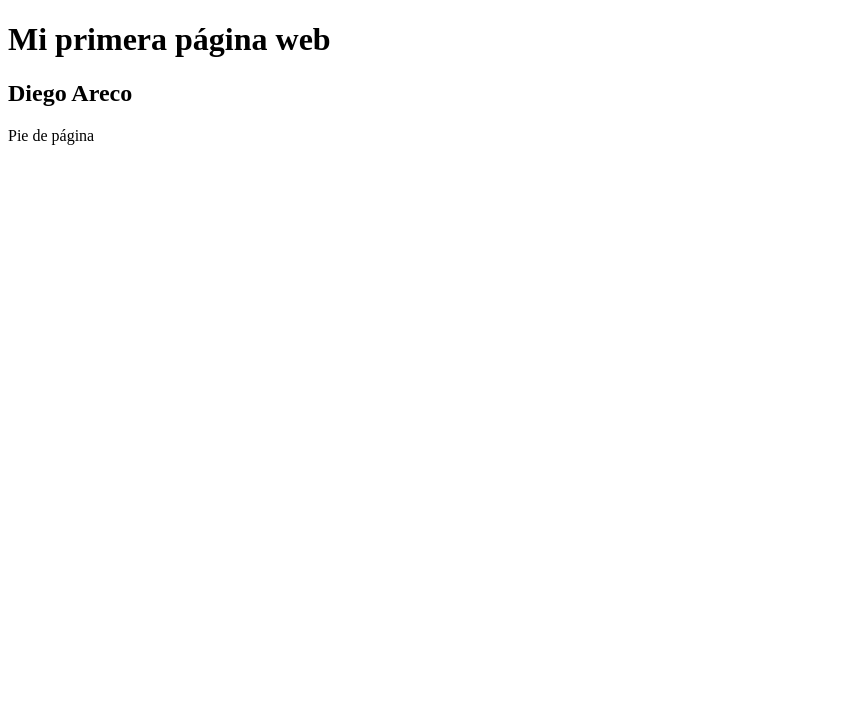
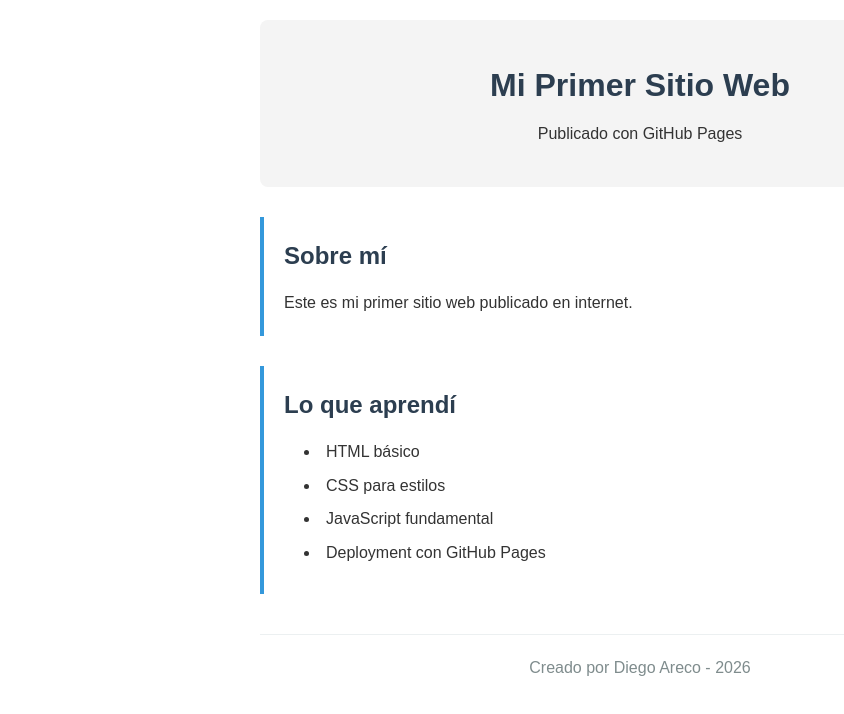
Before and after one commit to Diego-Areco/demo-github-pages, a plain HTML site: page index.html in a window 1280 px wide. Shown: the whole page, without its empty margins (0-844 px from the left). Drawn offline with Linux system fonts and the light colour scheme.

Commit message:
Agrega contenido completo de la homework

```diff
--- /dev/null
+++ b/css/style.css
@@ -0,0 +1,56 @@
+* {
+  margin: 0;
+  padding: 0;
+  box-sizing: border-box;
+}
+
+body {
+  font-family: Arial, sans-serif;
+  line-height: 1.6;
+  color: #333;
+  max-width: 800px;
+  margin: 0 auto;
+  padding: 20px;
+}
+
+header {
+  text-align: center;
+  padding: 40px 0;
+  background-color: #f4f4f4;
+  margin-bottom: 30px;
+  border-radius: 8px;
+}
+
+h1 {
+  color: #2c3e50;
+  margin-bottom: 10px;
+}
+
+section {
+  margin-bottom: 30px;
+  padding: 20px;
+  background-color: #fff;
+  border-left: 4px solid #3498db;
+}
+
+h2 {
+  color: #2c3e50;
+  margin-bottom: 15px;
+}
+
+ul {
+  list-style-position: inside;
+  padding-left: 20px;
+}
+
+li {
+  margin-bottom: 8px;
+}
+
+footer {
+  text-align: center;
+  padding: 20px;
+  color: #7f8c8d;
+  border-top: 1px solid #ecf0f1;
+  margin-top: 40px;
+}
--- a/index.html
+++ b/index.html
@@ -1,19 +1,38 @@
 <!doctype html>
-<html lang="en">
+<html lang="es">
   <head>
     <meta charset="UTF-8" />
     <meta name="viewport" content="width=device-width, initial-scale=1.0" />
-    <title>Primera página web</title>
+    <title>Mi Primer Sitio Web</title>
+    <link rel="stylesheet" href="./css/style.css" />
   </head>
   <body>
     <header>
-      <h1>Mi primera página web</h1>
+      <h1>Mi Primer Sitio Web</h1>
+      <p>Publicado con GitHub Pages</p>
     </header>
+
     <main>
-      <h2>Diego Areco</h2>
+      <section>
+        <h2>Sobre mí</h2>
+        <p>Este es mi primer sitio web publicado en internet.</p>
+      </section>
+
+      <section>
+        <h2>Lo que aprendí</h2>
+        <ul>
+          <li>HTML básico</li>
+          <li>CSS para estilos</li>
+          <li>JavaScript fundamental</li>
+          <li>Deployment con GitHub Pages</li>
+        </ul>
+      </section>
     </main>
+
     <footer>
-      <p>Pie de página</p>
+      <p>Creado por Diego Areco - 2026</p>
     </footer>
+
+    <script src="./js/script.js"></script>
   </body>
 </html>
--- /dev/null
+++ b/js/script.js
@@ -0,0 +1,7 @@
+console.log("Mi sitio web está funcionando!");
+
+document.addEventListener("DOMContentLoaded", function () {
+  const footer = document.querySelector("footer p");
+  const fecha = new Date().getFullYear();
+  footer.textContent = footer.textContent.replace("2026", fecha);
+});
```
